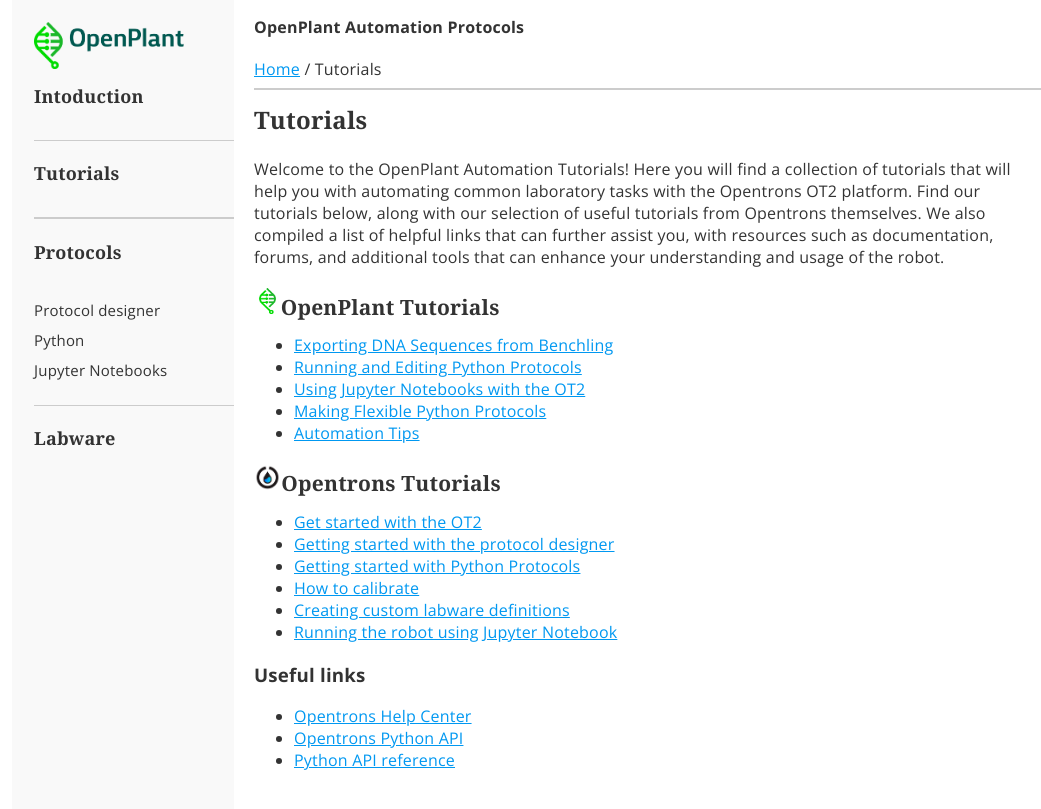
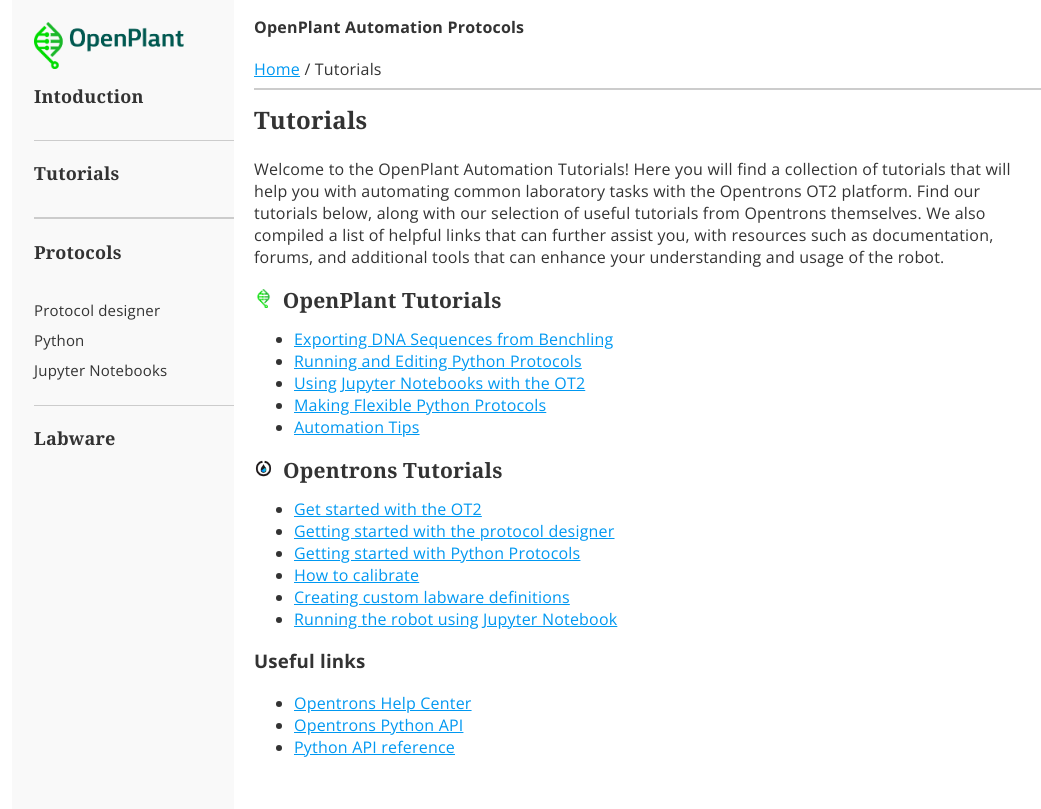
Before and after one commit to openplant/openplant_automation_protocols, a Jekyll site: the page built from Tutorials/index.html, in a window 1280 px wide. Shown: the top 809 px of the page, without its empty margins (102-1143 px from the left). Built offline with Jekyll 4.4.1, drawn with Linux system fonts in a browser that asks for light colours.

Commit message:
update tutorial icon spacing

```diff
--- a/Tutorials/index.html
+++ b/Tutorials/index.html
@@ -12,7 +12,7 @@ section: landing
     such as documentation, forums, and additional tools that can enhance your understanding and usage of the robot.
 </p>
 
-<h2><img src="{{site.baseurl}}/images/OpenPlant_icon.png" style="height: 20pt">OpenPlant Tutorials</h2>
+<h2><img src="{{site.baseurl}}/images/OpenPlant_icon.png" style="height: 14pt;padding-right:10px;">OpenPlant Tutorials</h2>
 <ul>
     <li><a href="Benchling Exporting/">Exporting DNA Sequences from Benchling</a></li>
     <li><a href="Basic Python/">Running and Editing Python Protocols</a></li>
@@ -20,7 +20,7 @@ section: landing
     <li><a href="Flexible Python/">Making Flexible Python Protocols</a></li>
 	<li><a href="Automation Tips/">Automation Tips</a></li>
 </ul>
-<h2><img src="/openplant_automation_protocols/images/Opentrons_icon.png" style="height: 20pt">Opentrons Tutorials</h2>
+<h2><img src="/openplant_automation_protocols/images/Opentrons_icon.png" style="height: 14pt;padding-right:10px;">Opentrons Tutorials</h2>
 <ul>
     <li><a href="https://support.opentrons.com/s/ot2-get-started">Get started with the OT2</a></li>
     <li><a href="https://support.opentrons.com/s/article/Get-started-Protocol-Designer-onboarding-protocol-tutorial">Getting started with the protocol designer</a></li>
```
